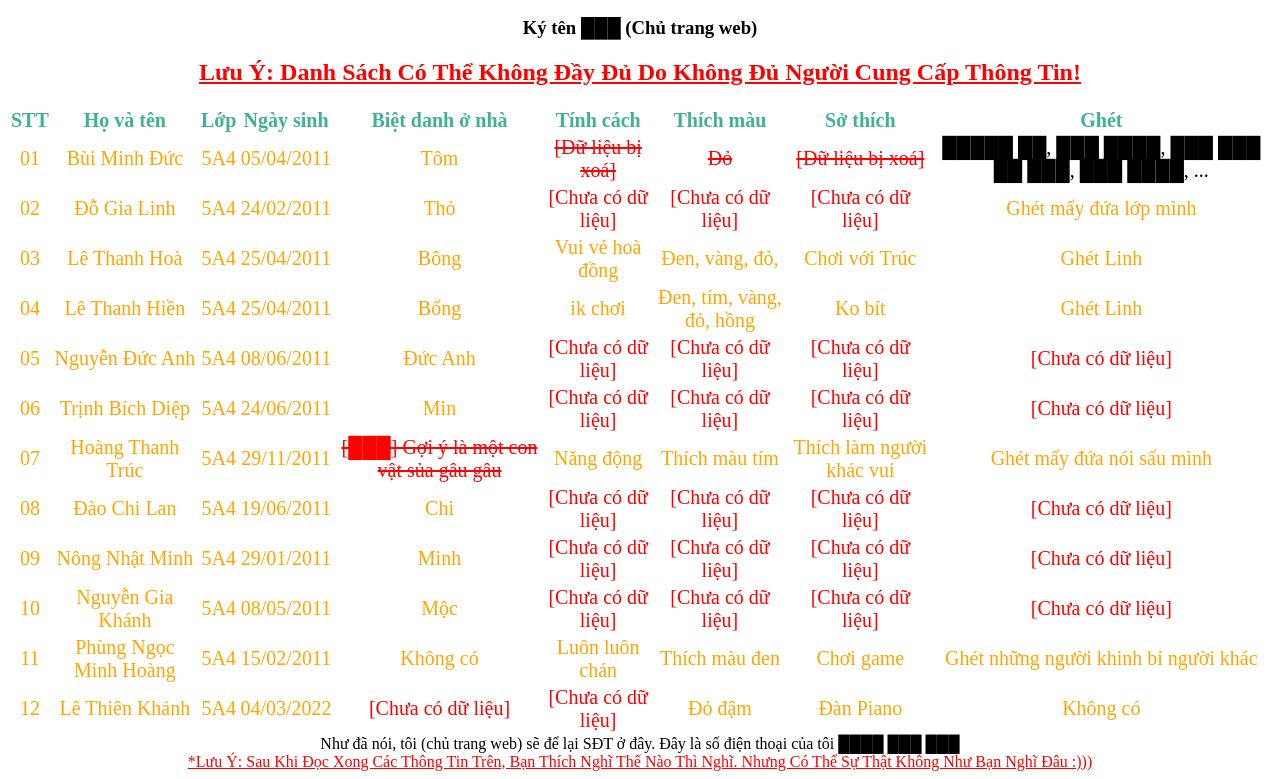
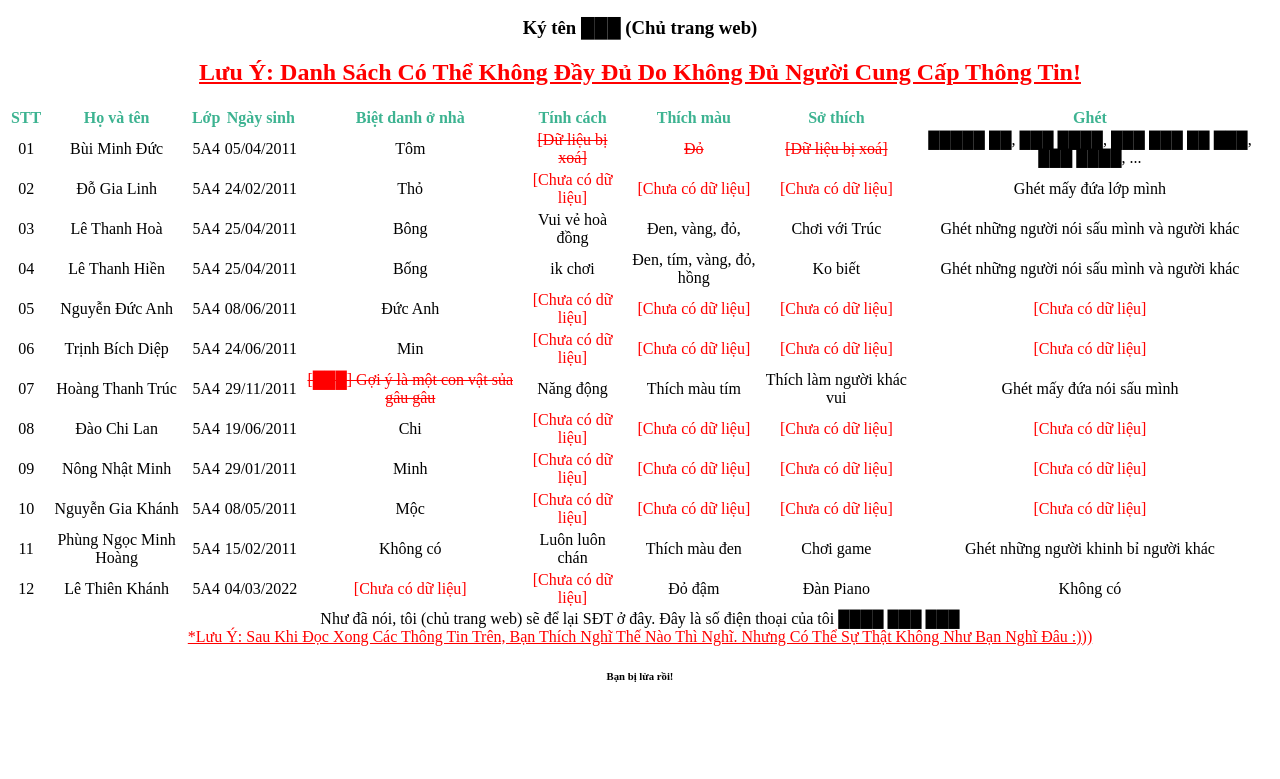
Before and after one commit to tompro365/Demo-web, a plain HTML site: page index.html in a window 1280 px wide. Shown: the part 1513-2292 px from the top of the page. After the commit the page ends 2220 px from the top, so only its background shows below. Drawn offline with Linux system fonts and the light colour scheme.

Commit message:
Update index.html

```diff
--- a/index.html
+++ b/index.html
@@ -24,11 +24,11 @@
     </span>
 
     <h3>
-        <a href="bạn bị lừa rồi.com">Bấm vào đây để vào trang chủ của nhà hàng <b>Của B██ Minh Đứ█</b></a>
+        <a href=>Bấm vào đây để vào trang chủ của nhà hàng <b>Của B██ Minh Đứ█</b></a>
     </h3>
 
     <div>
-        Và nếu sảy ra sự cố không vào được trang web thì bạn hãy quan sát thật kỹ tên trang web
+        Và nếu sảy ra sự cố không vào được trang web thì bạn hãy quan sát thật kỹ phía dưới trang web đấy
     </div>
 
     <p>
@@ -72,7 +72,7 @@
     <h3>Ký tên ███ (Chủ trang web)</h3>
     <h2 id="L">Lưu ý: Danh sách có thể không đầy đủ do không đủ người cung cấp thông tin!</h2>
 
-    <table id="E1">
+    <table id="B">
         <tr class="T1">
             <th>STT</th>
             <th>Họ và tên</th>
@@ -113,7 +113,7 @@
             <td>Vui vẻ hoà đồng</td>
             <td>Đen, vàng, đỏ,</td>
             <td>Chơi với Trúc</td>
-            <td>Ghét Linh</td>
+            <td>Ghét những người nói sấu mình và người khác</td>
         </tr>
         <tr>
             <td>04</td>
@@ -123,8 +123,8 @@
             <td>Bống</td>
             <td>ik chơi</td>
             <td>Đen, tím, vàng, đỏ, hồng</td>
-            <td>Ko bít</td>
-            <td>Ghét Linh</td>
+            <td>Ko biết</td>
+            <td>Ghét những người nói sấu mình và người khác</td>
         </tr>
         <tr>
             <td>05</td>
@@ -192,7 +192,7 @@
             <td id="D">[Chưa có dữ liệu]</td>
             <td id="D">[Chưa có dữ liệu]</td>
         </tr>
-        <tr id="E1">
+        <tr>
             <td>11</td>
             <td>Phùng Ngọc Minh Hoàng</td>
             <td>5A4</td>
@@ -221,5 +221,6 @@
     <div id="L">
         *Lưu ý: sau khi đọc xong các thông tin trên, bạn thích nghĩ thế nào thì nghĩ. Nhưng có thể sự thật không như bạn nghĩ đâu :)))
     </div>
+    <h6>Bạn bị lừa rồi!</h6>
 </body>
 </html>
```
